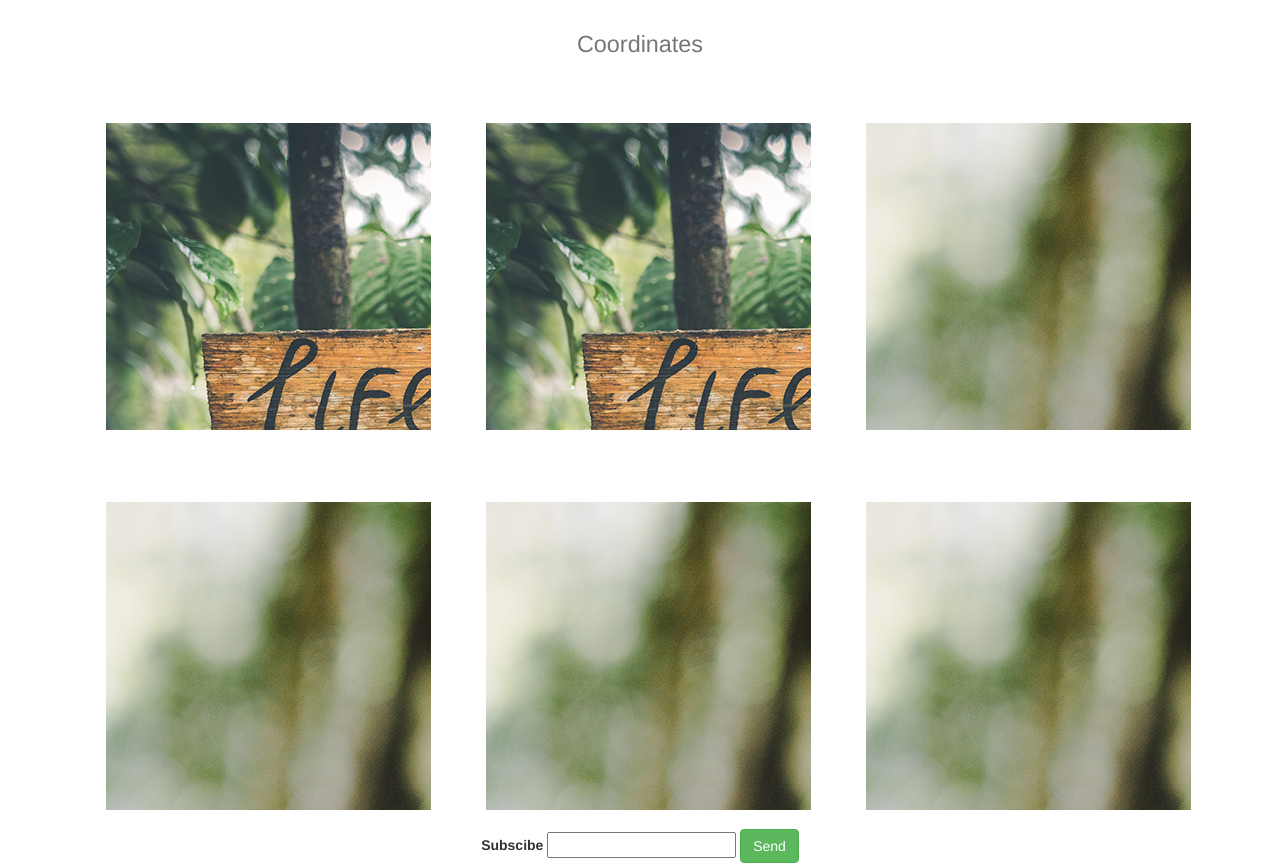
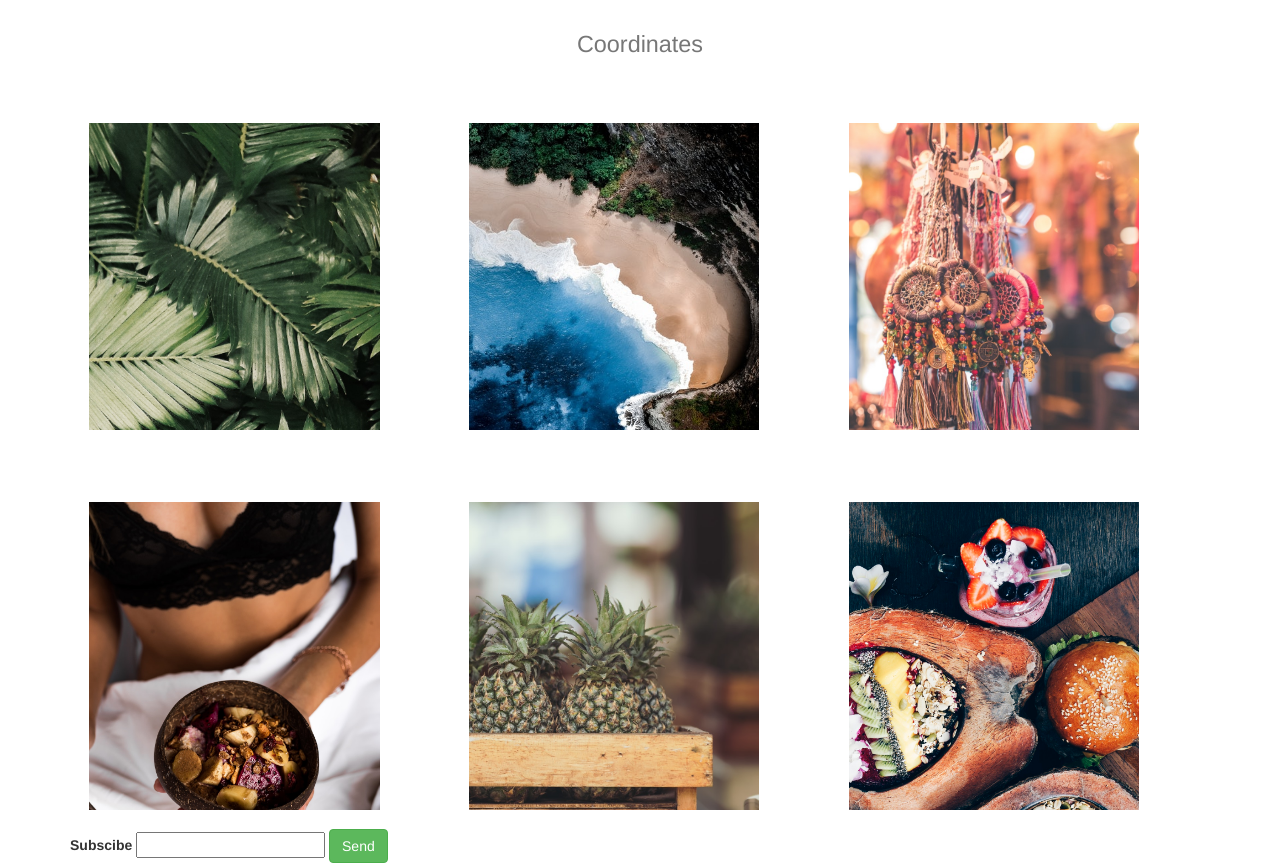
Before and after one commit to elizabethluong/Travel-web, a plain HTML site: page index.html in a window 1280 px wide. Shown: the part 870-1733 px from the top of the page. Drawn offline with nearby package versions, Linux system fonts and the light colour scheme.

Commit message:
commit-8
images

```diff
--- a/index.html
+++ b/index.html
@@ -59,7 +59,7 @@
        <div class="content">
             <div class="table">
                 <div class="table-cell">
-                    <img class="rs" src="images/batur.jpg" alt="batur volcano">
+                    <img class="rss" src="images/palm.jpeg" alt="batur volcano">
                 </div>
             </div>
         </div>
@@ -68,7 +68,11 @@
         <div class="content">
             <div class="table">
                 <div class="table-cell">
-                   <img class="rs" src="images/batur.jpg"/>
+                   <img class="rss" src="images/ocean.jpeg"/>
+                     </div>
+
+
+
                 </div>
             </div>
         </div>
@@ -77,7 +81,7 @@
        <div class="content">
             <div class="table">
                 <div class="table-cell">
-                    <img class="rs" src="images/monkey.jpg"/>
+                    <img class="rss" src="images/dreamcatcher.jpeg"/>
                 </div>
             </div>
         </div>
@@ -86,7 +90,7 @@
        <div class="content">
             <div class="table">
                 <div class="table-cell">
-                    <img class="rs" src="images/monkey.jpg"/>
+                    <img class="rs" src="images/food.jpeg"/>
                 </div>
             </div>
         </div>
@@ -94,7 +98,7 @@
          <div class="content">
               <div class="table">
                   <div class="table-cell">
-                      <img class="rs" src="images/monkey.jpg"/>
+                      <img class="rss" src="images/pineapples.jpeg"/>
                   </div>
               </div>
           </div>
@@ -103,7 +107,7 @@
            <div class="content">
                 <div class="table">
                     <div class="table-cell">
-                        <img class="rs" src="images/monkey.jpg"/>
+                        <img class="rs" src="images/food2.jpeg"/>
                     </div>
                 </div>
             </div>
--- a/styles.css
+++ b/styles.css
@@ -2,6 +2,30 @@
   background: #00acee;
   border-color: #009ad5;
 }
+
+.square {
+    position: relative;
+    width: 50%;
+}
+
+
+.rs {
+    display: block;
+    margin-left: auto;
+    margin-right: auto;
+    width: 180%;
+    float: right;
+    width:350px;
+  }
+
+  .rss {
+      display: block;
+      margin-left: auto;
+      margin-right: auto;
+      width: 180%;
+      float: right;
+      width:500px;
+    }
 
 .img-responsive{
     width: 300px;
```
Also changed, not shown: faq.html (+1 -1 lines), images/dreamcatcher.jpeg (added), images/food.jpeg (added), images/food2.jpeg (added), images/monkey.jpeg (added), images/ocean.jpeg (added), images/palm.jpeg (added), images/pineapples.jpeg (added), 1 other file.
